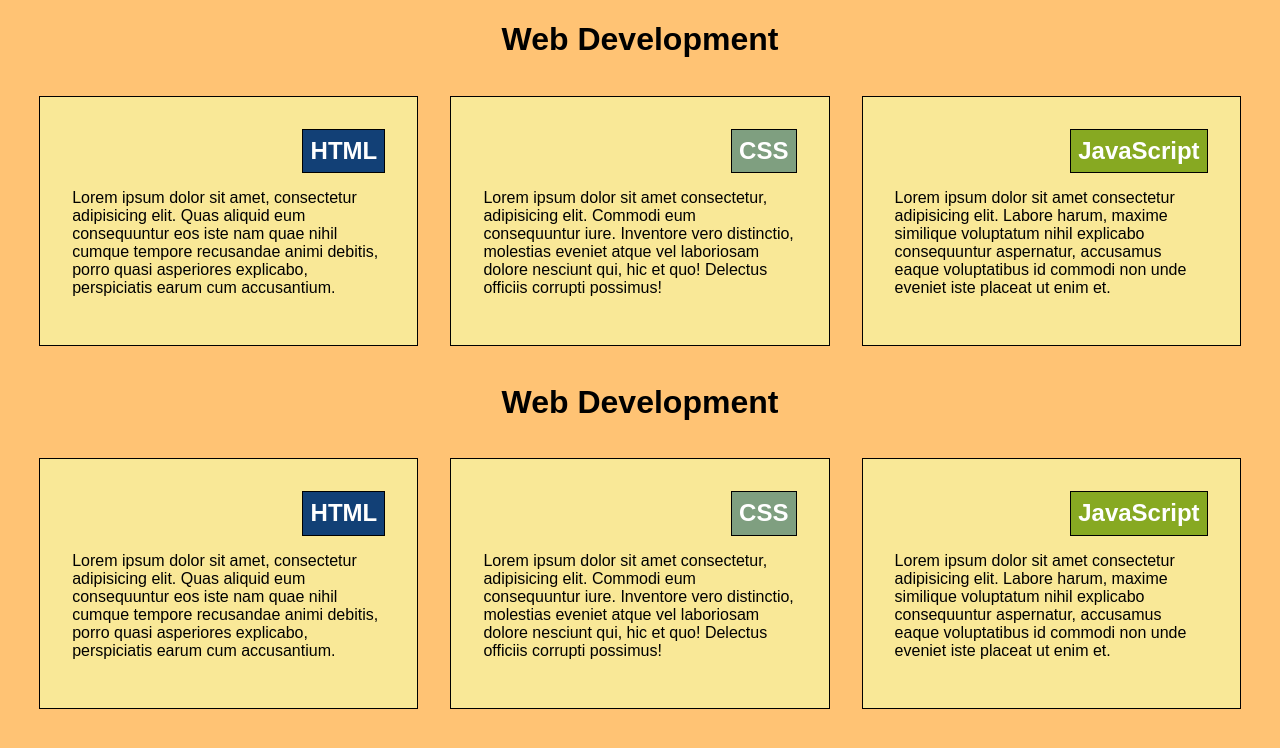
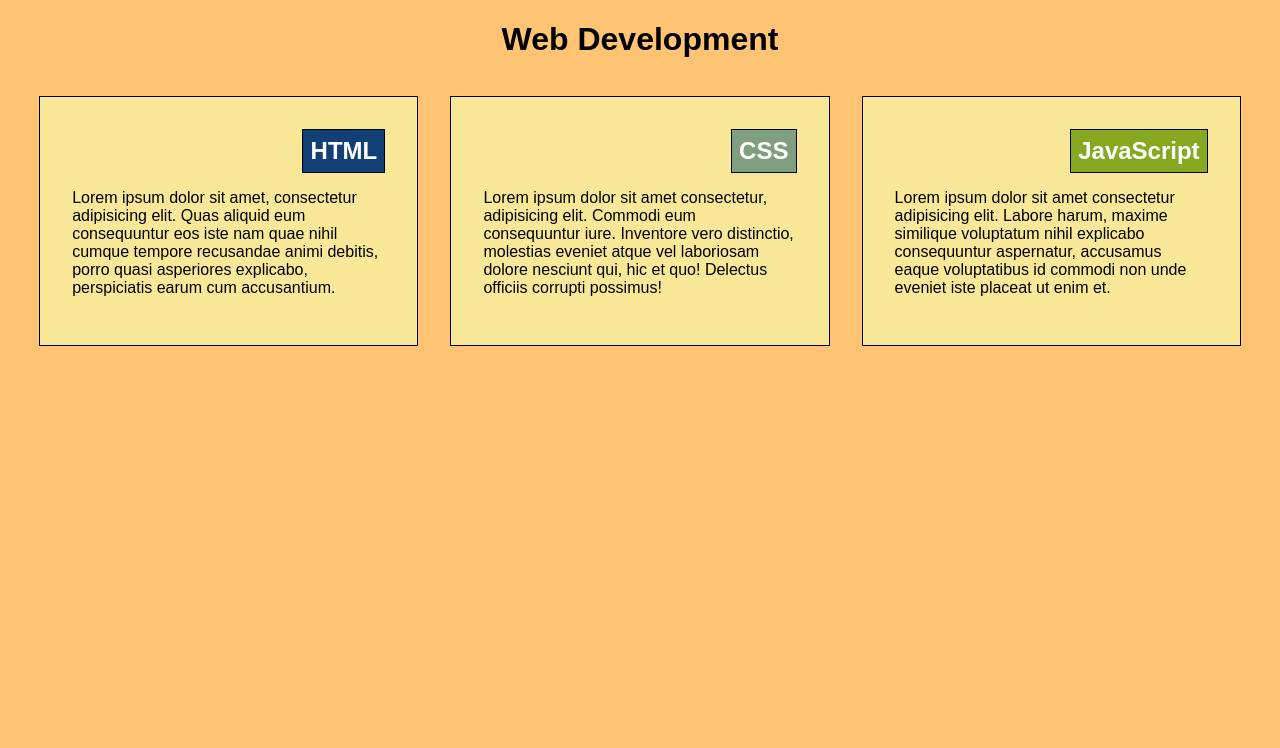
Before and after one commit to bonfimhunter/module2-solution, a plain HTML site: page index.html in a window 1280 px wide. Drawn offline with Linux system fonts and the light colour scheme; a web font is replaced by a local one.

Commit message:
Update index.html

```diff
--- a/index.html
+++ b/index.html
@@ -55,60 +55,3 @@
     </main>
   </body>
 </html>
-<!DOCTYPE html>
-<html lang="en">
-  <head>
-    <meta charset="UTF-8" />
-    <meta name="viewport" content="width=device-width, initial-scale=1.0" />
-    <title>Module 2 Solution</title>
-    <link rel="preconnect" href="https://fonts.googleapis.com" />
-    <link rel="preconnect" href="https://fonts.gstatic.com" crossorigin />
-    <link
-      href="https://fonts.googleapis.com/css2?family=Madimi+One&display=swap"
-      rel="stylesheet"
-    />
-    <link rel="stylesheet" href="./solution/css/index_styles.css" />
-  </head>
-  <body>
-    <header>
-      <h1>Web Development</h1>
-    </header>
-    <main>
-      <div class="container">
-        <section class="col-lg-4 col-md-6 col-12">
-          <div class="section-title">
-            <h2 id="html">HTML</h2>
-          </div>
-          <p>
-            Lorem ipsum dolor sit amet, consectetur adipisicing elit. Quas
-            aliquid eum consequuntur eos iste nam quae nihil cumque tempore
-            recusandae animi debitis, porro quasi asperiores explicabo,
-            perspiciatis earum cum accusantium.
-          </p>
-        </section>
-        <section class="col-lg-4 col-md-6 col-12">
-          <div class="section-title">
-            <h2 id="css">CSS</h2>
-          </div>
-          <p>
-            Lorem ipsum dolor sit amet consectetur, adipisicing elit. Commodi
-            eum consequuntur iure. Inventore vero distinctio, molestias eveniet
-            atque vel laboriosam dolore nesciunt qui, hic et quo! Delectus
-            officiis corrupti possimus!
-          </p>
-        </section>
-        <section class="col-lg-4 col-md-6 col-12">
-          <div class="section-title">
-            <h2 id="js">JavaScript</h2>
-          </div>
-          <p>
-            Lorem ipsum dolor sit amet consectetur adipisicing elit. Labore
-            harum, maxime similique voluptatum nihil explicabo consequuntur
-            aspernatur, accusamus eaque voluptatibus id commodi non unde eveniet
-            iste placeat ut enim et.
-          </p>
-        </section>
-      </div>
-    </main>
-  </body>
-</html>
```
